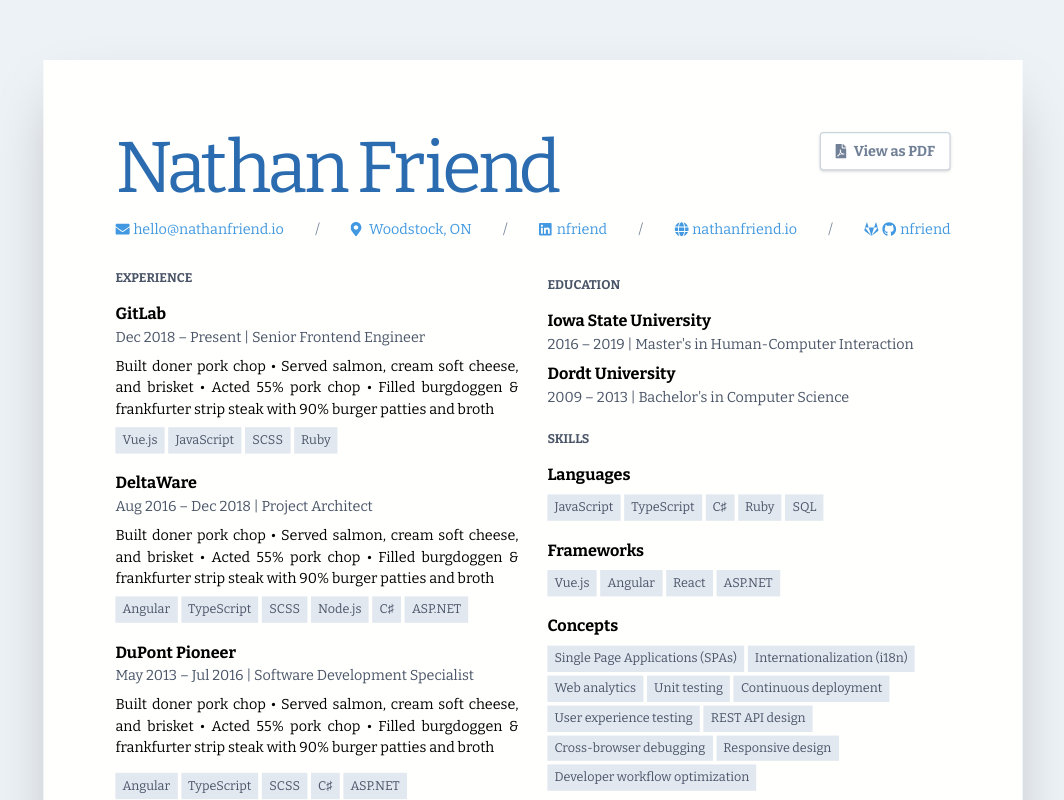
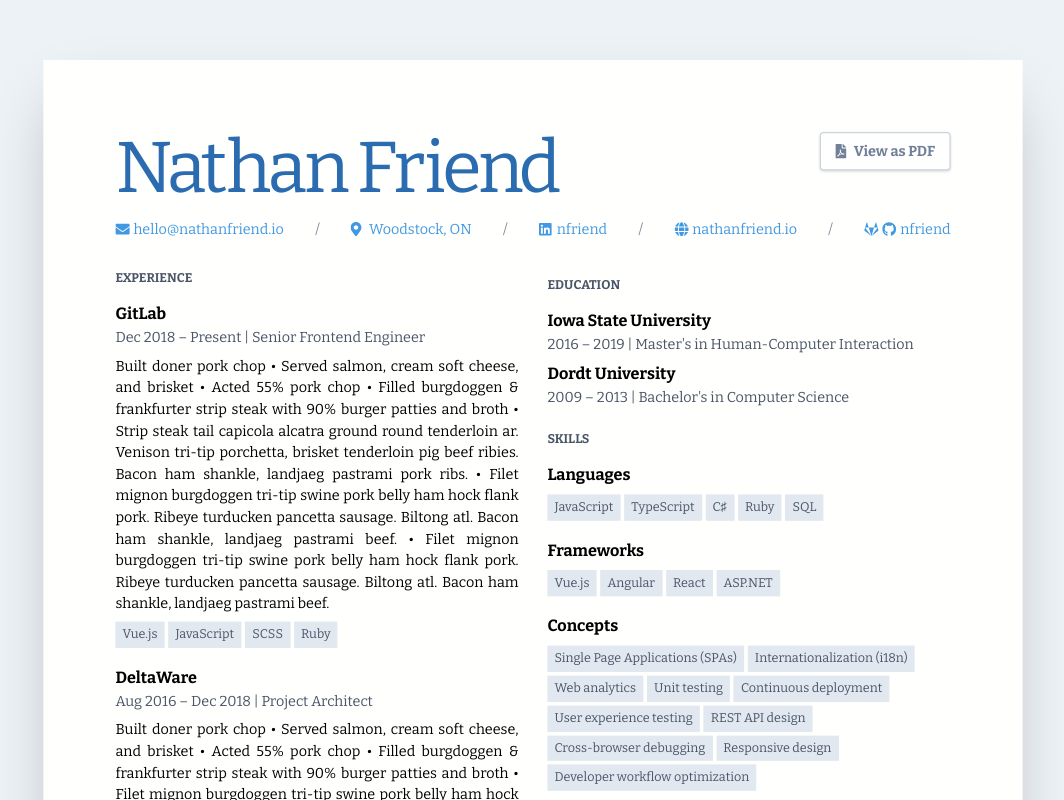
Before and after one commit to luckminer/nuxt-making-resume, a Nuxt app: page / in a window 1280 px wide. Shown: the top 800 px of the page, without its empty margins (107-1171 px from the left). Built offline with nearby package versions, Linux system fonts and the light colour scheme.

Commit message:
Add more placeholder content

```diff
--- a/components/PlaceholderContent.vue
+++ b/components/PlaceholderContent.vue
@@ -10,7 +10,14 @@
       <p class="mb-2">
         Built doner pork chop • Served salmon, cream soft cheese, and brisket •
         Acted 55% pork chop • Filled burgdoggen & frankfurter strip steak with
-        90% burger patties and broth
+        90% burger patties and broth • Strip steak tail capicola alcatra ground
+        round tenderloin ar. Venison tri-tip porchetta, brisket tenderloin pig
+        beef ribies. Bacon ham shankle, landjaeg pastrami pork ribs. • Filet
+        mignon burgdoggen tri-tip swine pork belly ham hock flank pork. Ribeye
+        turducken pancetta sausage. Biltong atl. Bacon ham shankle, landjaeg
+        pastrami beef. • Filet mignon burgdoggen tri-tip swine pork belly ham
+        hock flank pork. Ribeye turducken pancetta sausage. Biltong atl. Bacon
+        ham shankle, landjaeg pastrami beef.
       </p>
       <section class="tags-container">
         <Tag link="https://vuejs.org/">Vue.js</Tag>
@@ -26,7 +33,12 @@
       <p class="mb-2">
         Built doner pork chop • Served salmon, cream soft cheese, and brisket •
         Acted 55% pork chop • Filled burgdoggen & frankfurter strip steak with
-        90% burger patties and broth
+        90% burger patties and broth • Filet mignon burgdoggen tri-tip swine
+        pork belly ham hock flank pork. Ribeye turducken pancetta sausage.
+        Biltong atl. Bacon ham shankle, landjaeg pastrami beef. • Filet mignon
+        burgdoggen tri-tip swine pork belly ham hock flank pork. Ribeye
+        turducken pancetta sausage. Biltong atl. Bacon ham shankle, landjaeg
+        pastrami beef.
       </p>
       <section class="tags-container">
         <Tag link="https://angular.io/">Angular</Tag>
@@ -44,7 +56,12 @@
       <p class="mb-4">
         Built doner pork chop • Served salmon, cream soft cheese, and brisket •
         Acted 55% pork chop • Filled burgdoggen & frankfurter strip steak with
-        90% burger patties and broth
+        90% burger patties and broth • Filet mignon burgdoggen tri-tip swine
+        pork belly ham hock flank pork. Ribeye turducken pancetta sausage.
+        Biltong atl. Bacon ham shankle, landjaeg pastrami beef. • Filet mignon
+        burgdoggen tri-tip swine pork belly ham hock flank pork. Ribeye
+        turducken pancetta sausage. Biltong atl. Bacon ham shankle, landjaeg
+        pastrami beef.
       </p>
       <section class="tags-container">
         <Tag link="https://angular.io/">Angular</Tag>
```
